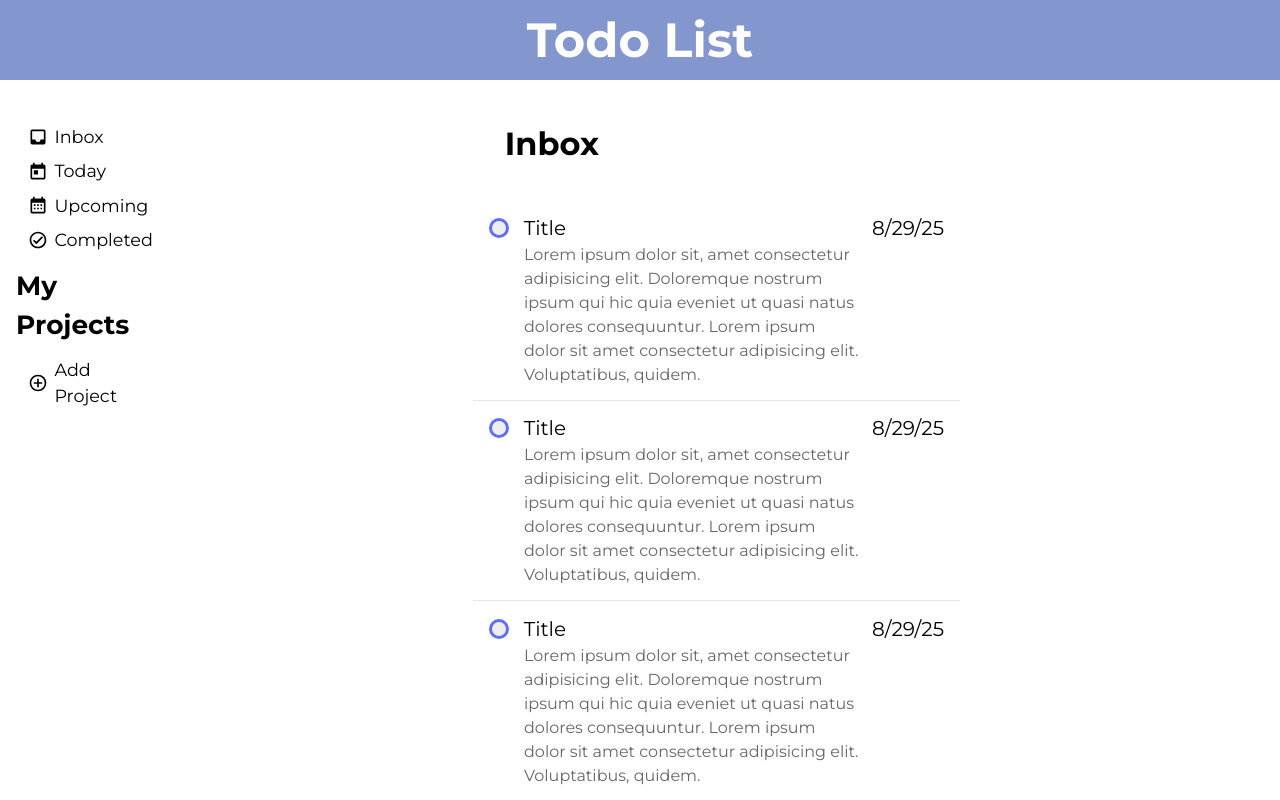
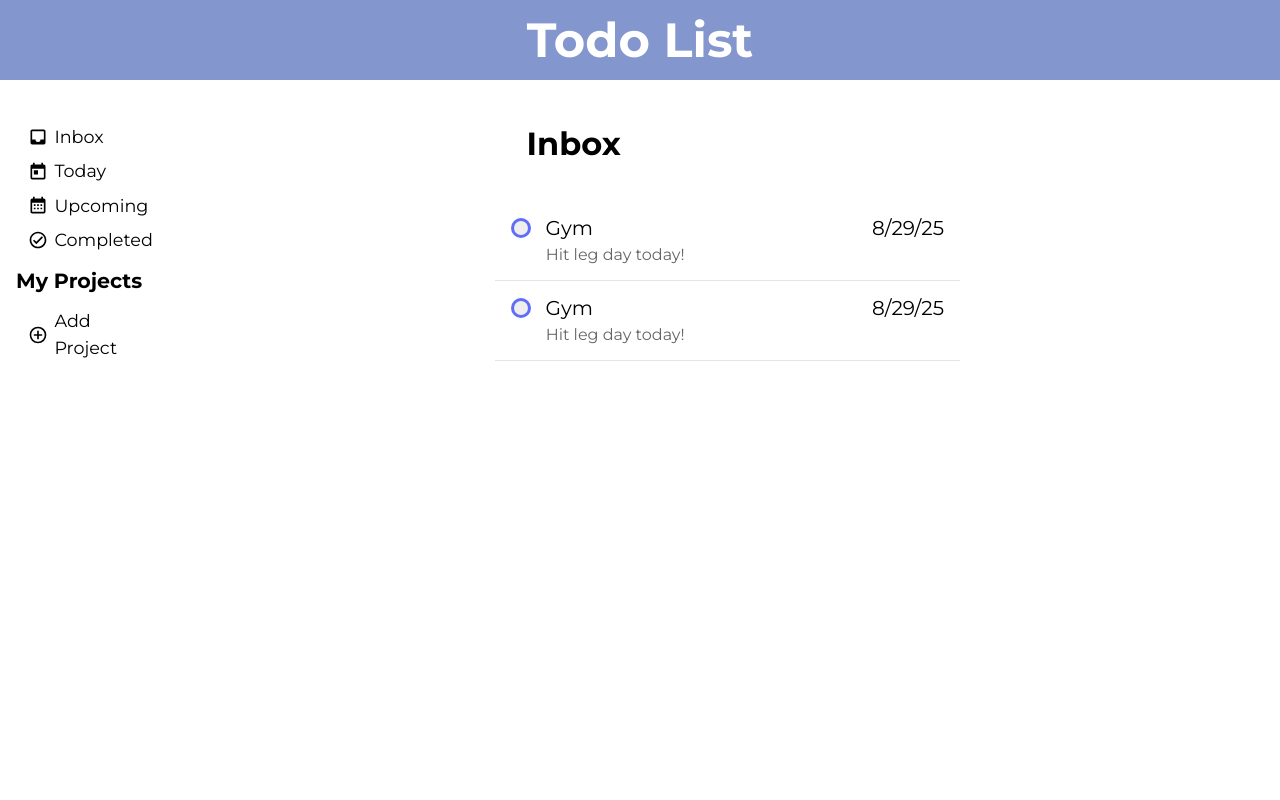
Before and after one commit to TomTatertot/todo-list, a website built with webpack: page src/template.html in a window 1280 px wide. Both pictures are taken after a click on the button "Inbox". Shown: the top 800 px of the page. Built offline with nearby package versions, Linux system fonts and the light colour scheme.

Commit message:
add inbox functionality

```diff
--- a/src/inbox.js
+++ b/src/inbox.js
@@ -1,13 +1,14 @@
+import createTask from "./task/renderTask.js"
+
 function createInbox(taskList){
-    const taskList = document.createElement("ul");
-    taskList.classList.add("main__task-list");;
+    const ul = document.createElement("ul");
+    ul.classList.add("main__task-list");;
 
+    taskList.forEach(task => {
+        console.log(task);
+        ul.append(createTask(task));
+    });
+    return ul;
 }
 
-function createTaskHTML(Task){
-    const task = document.createElement("li");
-}
-
-function createCheckbox(Task){
-    const label = document.createElement
-}
+export default createInbox;
--- a/src/index.js
+++ b/src/index.js
@@ -1,16 +1,42 @@
 // index.js
 import "./styles.css";
 import "./reset.css"
+import Task from "./task/Task.js"
 import Project from "./project.js";
-import {addItem, removeItemByID} from "./task/taskList.js";
+import { addTaskToList, removeTaskByID, getTaskById } from "./task/taskList.js";
 import createHeader from "./header.js"
 import createSidebar from "./sidebar.js";
+import createInbox from "./inbox.js";
 
-// initializeWebpage();
+const allItems = [];
+addTaskToList(allItems,{
+    title: "Gym",
+    description: "Hit leg day today!",
+    date: "8/29/25",
+    priority: "medium"
+});
+addTaskToList(allItems,{
+    title: "Gym",
+    description: "Hit leg day today!",
+    date: "8/29/25",
+    priority: "medium"
+});
+
+initializeWebpage();
+
+const sidebar = document.querySelector(".sidebar");
+sidebar.addEventListener("click", sidebarClick)
 
 // const content = document.querySelector("#content");
+// const itemOne = new Task("Gym", "Hit leg day today!", "8/26/25", "medium");
+// const itemTwo = new Task("Coding Practice", "random description here", "8/19/25", "high");
+// const itemThree = new Task("Grocery Shopping", "random description here", "8/19/25", "medium");
 
-function initializeWebpage(){
+
+
+console.log(allItems);
+
+function initializeWebpage() {
     const body = document.querySelector("body");
     const content = document.createElement("div");
 
@@ -19,14 +45,39 @@ function initializeWebpage(){
     const main = document.createElement("main");
     const mainHeader = document.createElement("h2");
 
+    content.id = "content";
     main.id = "main";
     main.classList.add("main");
     mainHeader.classList.add("main__header");
 
     mainHeader.textContent = "Inbox";
 
-    content.id = "content";
-    body.append(header, content, sidebar);
+    main.append(mainHeader);
+    content.append(sidebar, main);
+    body.append(header, content);
+
+    // const testButton = document.createElement("button");
+    // testButton.textContent = "click me"
+    // testButton.addEventListener('click', () => {
+    //     const div = document.createElement("div");
+    // div.textContent = "test";
+    //     main.append(div)
+    // })
+
+    // main.append(testButton);
+}
+
+function sidebarClick(e) {
+    console.log("sidebar click");
+    const button = e.target.closest(".nav__button");
+    if (!button) return;
+
+    const main = document.querySelector("main");
+    const view = button.dataset.view;
+    switch (view) {
+        case "inbox":
+            main.append(createInbox(allItems));
+    }
 }
 
 // const todoItem = new Item("title", "random description here", "8/19/25", "high")
--- a/src/project.js
+++ b/src/project.js
@@ -8,16 +8,4 @@ export default class Project{
     constructor(name){
         this.name = name;
     }
-
-    addTask(...task){
-        addTask(this.taskList, ...task);
-    }
-
-    removeTaskByID(taskID){
-        removeTaskByID(this.taskList, taskID);
-    }
-
-    getTaskById(taskID){
-        return getTaskById(this.taskList, taskID);
-    }
 }
--- a/src/sidebar.js
+++ b/src/sidebar.js
@@ -34,7 +34,7 @@ function createSidebar() {
     homeList.append(inbox, today, upcoming, completed);
     projectList.append(addProjectBtn);
 
-    return nav;
+    return sidebar;
 }
 
 function createNavItem(iconSrc, text){
@@ -48,6 +48,7 @@ function createNavItem(iconSrc, text){
     img.classList.add("nav__icon");
     span.classList.add("nav__label");
 
+    button.dataset.view = text.toLowerCase(); //add dataset.view to delagate which nav button is clicked later
     img.src = iconSrc;
     img.alt = "";
 
--- a/src/styles.css
+++ b/src/styles.css
@@ -31,7 +31,7 @@ body {
 
 .sidebar {
   height: 85vh;
-  width: 20vw;
+  width: 30vw;
   font-size: 1.1rem;
 }
 
--- a/src/task/renderTask.js
+++ b/src/task/renderTask.js
@@ -1,4 +1,7 @@
-function createTaskHTML(task) {
+function createTask(task) {
+    console.log("renderTask");
+    console.log(task);
+    console.log(task.priority);
     const taskHTML = document.createElement("li");
     const checkbox = createCheckbox(task.priority);
     const top = document.createElement("div");
@@ -18,12 +21,13 @@ function createTaskHTML(task) {
 
     title.textContent = task.title;
     date.textContent = task.date;
-    description = task.description;
+    description.textContent = task.description;
 
     taskHTML.append(top, bottom);
     top.append(checkbox, title, date);
     bottom.append(description);
 
+    console.log(taskHTML);
     return taskHTML;
 }
 
@@ -32,10 +36,8 @@ function createCheckbox(priority) {
     const input = document.createElement("input");
     const span = document.createElement("span");
 
-    if (priority === "")
-        priority = "no";
-
-    label.classlist.add("task__checkbox", `task--${priority}-priority`);
+    console.log(priority);
+    label.classList.add("task__checkbox", `task__checkbox--priority-${priority}`);
     span.classList.add("task__checkmark");
 
     input.type = "checkbox";
@@ -44,3 +46,5 @@ function createCheckbox(priority) {
 
     return label;
 }
+
+export default createTask;
--- a/src/task/taskList.js
+++ b/src/task/taskList.js
@@ -1,6 +1,6 @@
 import Task from "./Task.js"
 
-export function addTask(taskList, ...taskData) {
+export function addTaskToList(taskList, ...taskData) {
     taskList.push(new Task(...taskData));
 }
 
--- a/src/template.html
+++ b/src/template.html
@@ -12,7 +12,7 @@
 </head>
 
 <body>
-    <header class="header">
+    <!-- <header class="header">
         <h1>Todo List</h1>
     </header>
     <div id="content">
@@ -138,7 +138,7 @@
                         <button class="task-form__btn task-form__btn--submit" type="submit">Submit</button>
                     </div>
                 </form>
-            </div>
+            </div> -->
             <!-- <button class="main__add-task-button"> <img src="./images/plus-circle-outline.svg" class="main__icon">Add
                 Task</button>
             <form class="task-form">
```
Also changed, not shown: src/nav.js (deleted, +0 -13 lines).
